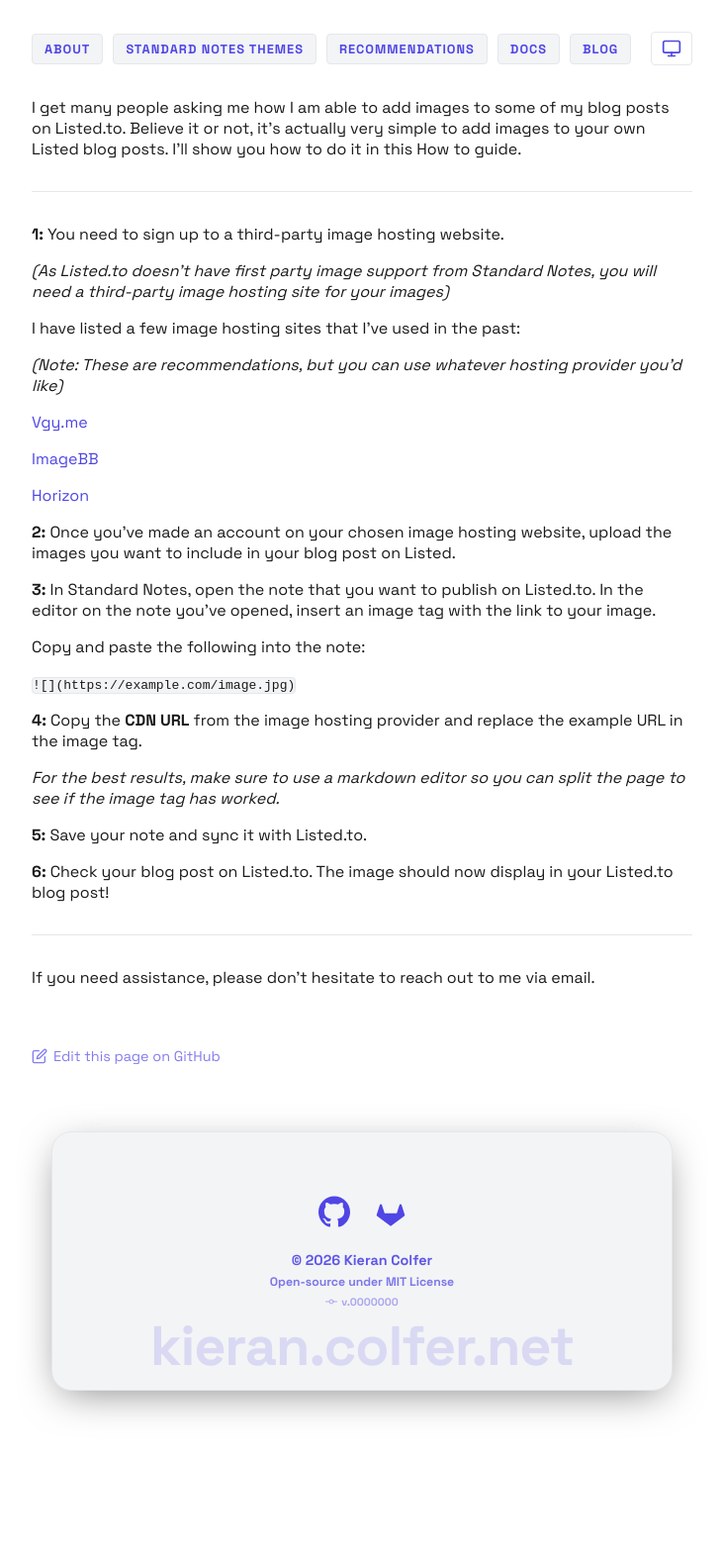
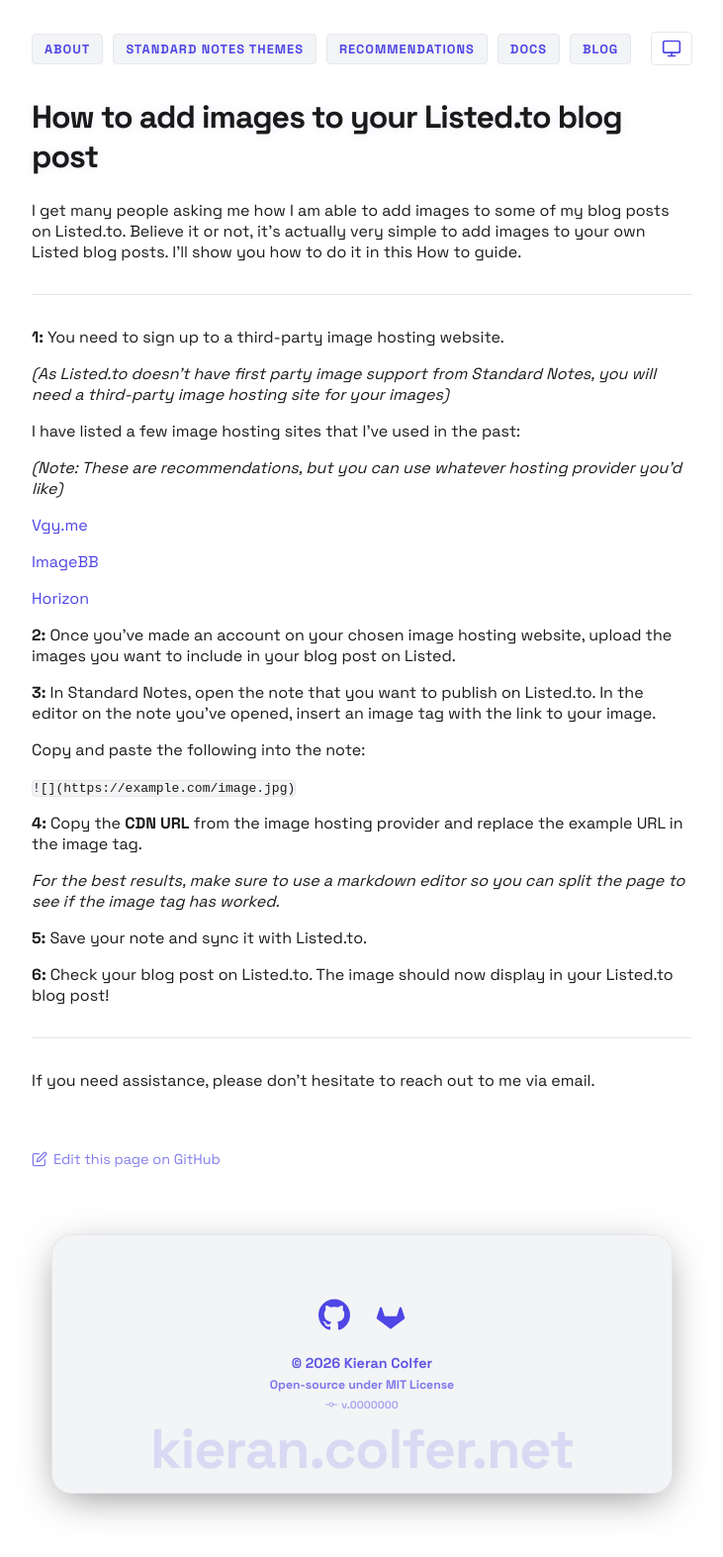
Before and after one commit to PASSK3YS/PASSK3YS.github.io, a Jekyll site: the page built from _docs/how-to-add-images-to-your-listed-blog.md, in a window 1280 px wide. Shown: the whole page at 99% size, without its empty margins (274-1005 px from the left). Built offline with Jekyll 4.4.1, drawn with Linux system fonts in a browser that asks for light colours; before the commit the page ends 1469 px from its top, so only the background shows below that.

Commit message:
chore: update doc

```diff
--- a/_docs/how-to-add-images-to-your-listed-blog.md
+++ b/_docs/how-to-add-images-to-your-listed-blog.md
@@ -3,6 +3,8 @@
 title: How to add images to your Listed.to blog posts
 description: It's actually very simple to add images to your own Listed blog posts. I'll show you how to do it in this guide.
 ---
+
+# How to add images to your Listed.to blog post
 
 I get many people asking me how I am able to add images to some of my blog posts on Listed.to. Believe it or not, it's actually very simple to add images to your own Listed blog posts. I'll show you how to do it in this How to guide.
 
```
